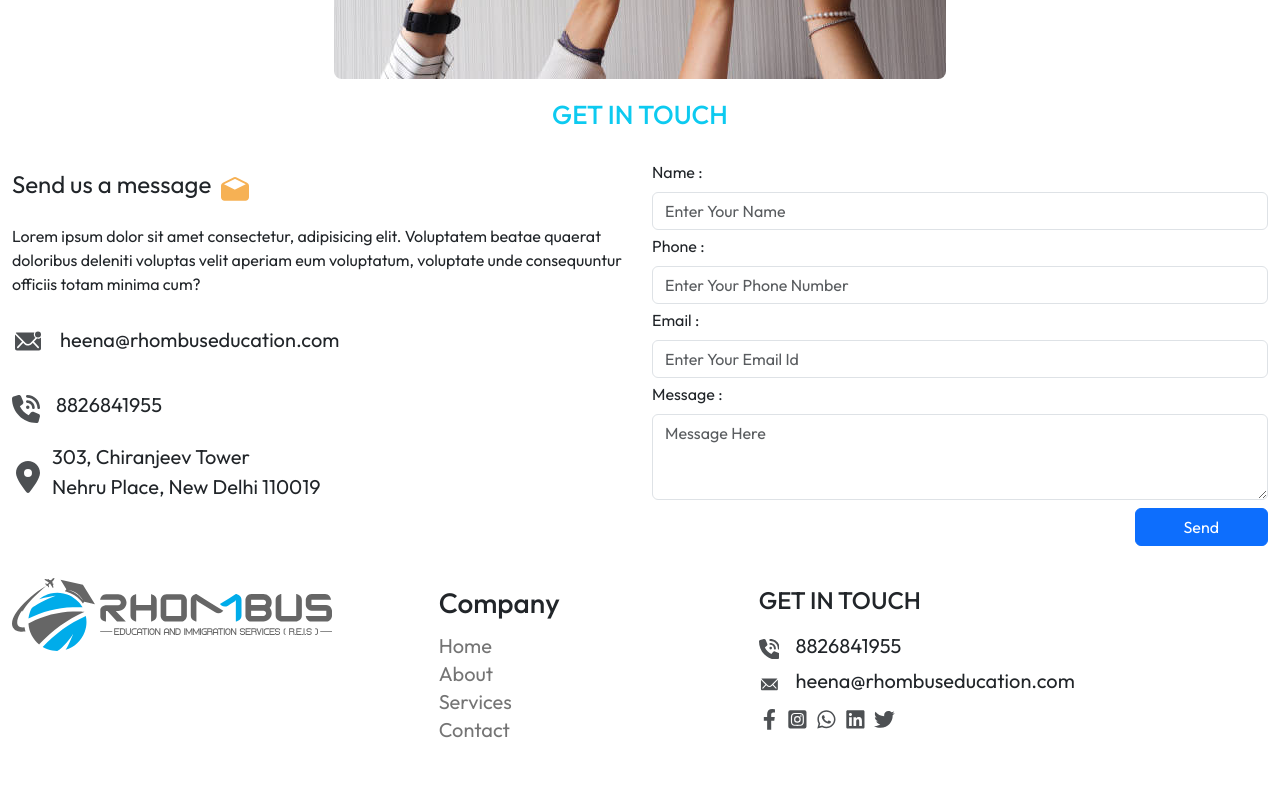
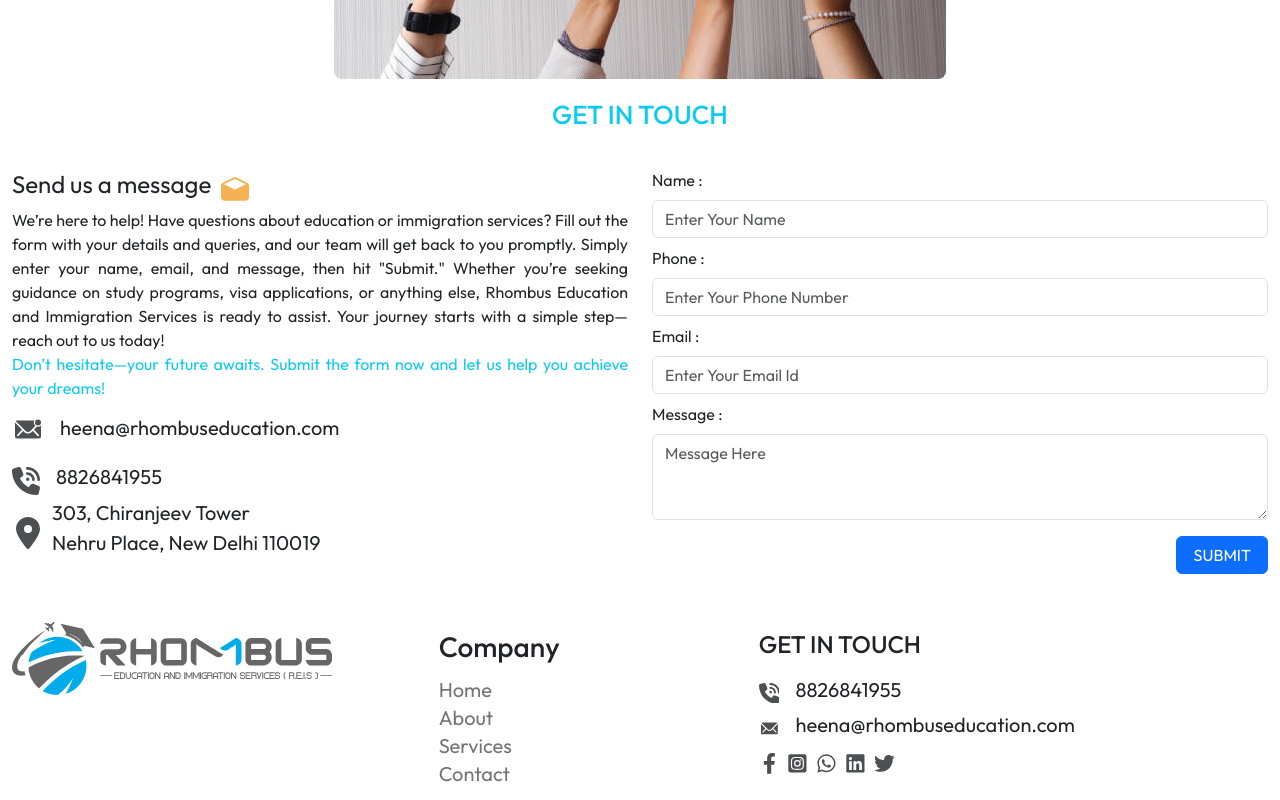
Before and after one commit to jollyvivek/REIS_APP, a React (Vite) app: page /contact in a window 1280 px wide. Shown: the part 422-1222 px from the top of the page. Before the commit the page ends 1178 px from the top, so only its background shows below. Built offline with nearby package versions, Linux system fonts and the light colour scheme.

Commit message:
Add changes into About ,Contact and index.css

```diff
--- a/src/index.css
+++ b/src/index.css
@@ -22,3 +22,7 @@ a{
 .common-cont{
   padding-inline:2.5% !important ;
 }
+
+p{
+  text-align: justify;
+}
--- a/src/pages/About.jsx
+++ b/src/pages/About.jsx
@@ -35,8 +35,8 @@ const About = () => {
                     <p className='history-desc'>Founded by <span className='text-info fw-bold'>Heena Gupta</span>, a professional with over 15 years of experience
                         in international education and student visa consultancy,Rhombus Education and Immigration Services was born out of
                         a desire to make the study-abroad process easier and more accessible for students worldwide. Over the years, we have
-                         successfully assisted countless students in securing placements in top universities across the UK, Canada, Australia,
-                        and more, while ensuring they receive the proper guidance and support throughout their visa application process.
+                         successfully assisted countless students in securing placements in top universities across the Australia,UK, Canada,
+                         Europe and more, while ensuring they receive the proper guidance and support throughout their visa application process.
                     </p>
                     <p className='history-desc'>Our team has grown with the times, constantly updating our practices to stay ahead of evolving immigration regulations
                         and educational trends.With certifications from both the British Council, we are proud to be a trusted partner for both
--- a/src/pages/Contact.jsx
+++ b/src/pages/Contact.jsx
@@ -17,21 +17,25 @@ const Contact = () => {
         <Title title="GET IN TOUCH" subTitle=""/>
         <div className='row'>
             <div className='col-md-6'>
-                <p className='d-flex gap-2  align-items-center fs-4'>
+                <p className='d-flex gap-2  align-items-center fs-4 m-0'>
                     <span>Send us a message</span><span className='mail-icon fs-2'><IoMailOpen /></span>
                 </p>
-                <p>Lorem ipsum dolor sit amet consectetur, adipisicing elit. Voluptatem beatae quaerat doloribus deleniti
-                     voluptas velit aperiam eum voluptatum, voluptate unde consequuntur officiis totam minima cum?
-                </p>
-                <p className='d-flex gap-3  align-items-center fs-5 mt-2'>
+                <p className='p-0 m-0'>We’re here to help! Have questions about education or immigration services? Fill out the
+                    form with your details and queries, and our team will get back to you promptly. Simply
+                    enter your name, email, and message, then hit "Submit." Whether you’re seeking guidance on study
+                     programs, visa applications, or anything else, Rhombus Education and Immigration Services is ready
+                     to assist. Your journey starts with a simple step—reach out to us today!
+               </p>
+               <p className='m-0 p-0 text-info '>Don’t hesitate—your future awaits. Submit the form now and let us help you achieve your dreams!</p>
+                <p className='d-flex gap-3  align-items-center fs-5 m-0 p-0'>
                     <span className='media-icon pb-2 fs-2'><IoIosMailUnread /></span>
                     <span>heena@rhombuseducation.com</span>
                 </p>
-                <p className='d-flex gap-3  align-items-center fs-5 mt-2'>
+                <p className='d-flex gap-3  align-items-center fs-5 m-0'>
                     <span className='media-icon fs-3'><FaPhoneVolume /></span>
                     <span>8826841955</span>
                 </p>
-                <div className='d-flex gap-2  align-items-center fs-5 mt-2'>
+                <div className='d-flex gap-2  align-items-center fs-5 m0-0'>
                     <p><span className='media-icon fs-2'><FaLocationDot /></span></p>
                     <p className='d-flex flex-column justify-content-center '>
                         <span>303, Chiranjeev Tower</span>
@@ -42,24 +46,24 @@ const Contact = () => {
             </div>
             <div className='col-md-6'>
                 <form action="">
-                    <div className="mb-1">
+                    <div className="my-2 ">
                         <label htmlFor="UserName" className="form-label">Name :</label>
                         <input type="email" className="form-control" id="UserName" placeholder="Enter Your Name"/>
                     </div>
-                    <div className="mb-1">
+                    <div className="my-2">
                         <label htmlFor="Phone" className="form-label">Phone  :</label>
                         <input type="number" className="form-control" id="Phone" placeholder="Enter Your Phone Number"/>
                     </div>
-                    <div className="mb-1">
+                    <div className="my-2">
                         <label htmlFor="Email" className="form-label">Email :</label>
                         <input type="email" className="form-control" id="Email" placeholder="Enter Your Email Id"/>
                     </div>
-                    <div className="mb-1">
+                    <div className="my-2">
                         <label htmlFor="exampleFormControlTextarea1" className="form-label">Message :</label>
                         <textarea className="form-control" id="Message" rows="3" placeholder='Message Here'></textarea>
                     </div>
-                    <div className='mt-2 text-end'>
-                        <button type='button' className='btn btn-primary px-5 '> Send</button>
+                    <div className='my-3 text-end'>
+                        <button type='button' className='btn btn-primary px-3 '> SUBMIT</button>
                     </div>
 
                     </form>
```
